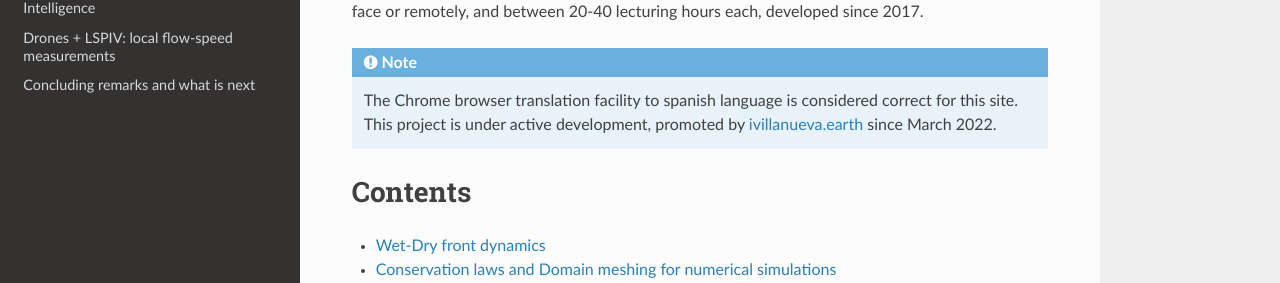
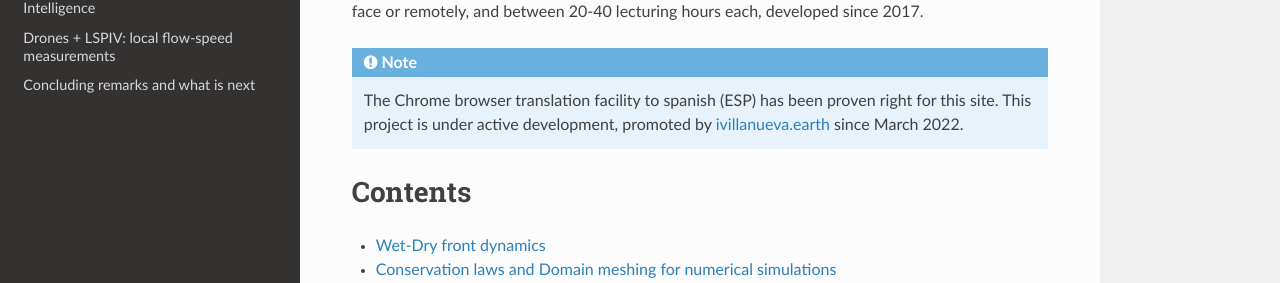
Before and after one commit to ivillamadrid/FloodMapping, a Sphinx documentation site: the page built from docs/source/index.rst, in a window 1280 px wide and 991 px high. Shown: the part 280-563 px from the top of the window. Built offline with Sphinx 7.4.7 and the Read the Docs theme 2.0.0, drawn with Linux system fonts in a browser that asks for light colours.

Commit message:
Update index.rst

```diff
--- a/docs/source/index.rst
+++ b/docs/source/index.rst
@@ -4,7 +4,7 @@ Welcome to Flood-Mapping documentation
 Flood mapping and water bodies detection with the aid of computers and remote sensing imagery (satellites, airplanes and drones) requires cross-disciplinary but easy access information. The purpose of this online tutorial is to guide newcomers through the basic terminology with essential concepts and references, while they start capacity building  or self-education programmes. All is based on the experience of over 12 international seminars in LATAM and MENA countries, face to face or remotely, and between 20-40 lecturing hours each, developed since 2017.
 
 .. note::
-   The Chrome browser translation facility to spanish language is considered correct for this site.
+   The Chrome browser translation facility to spanish (ESP) has been proven right for this site.
    This project is under active development, promoted by  `ivillanueva.earth <https://www.ivillanueva.earth/>`_ since March 2022.
 
 Contents
```
